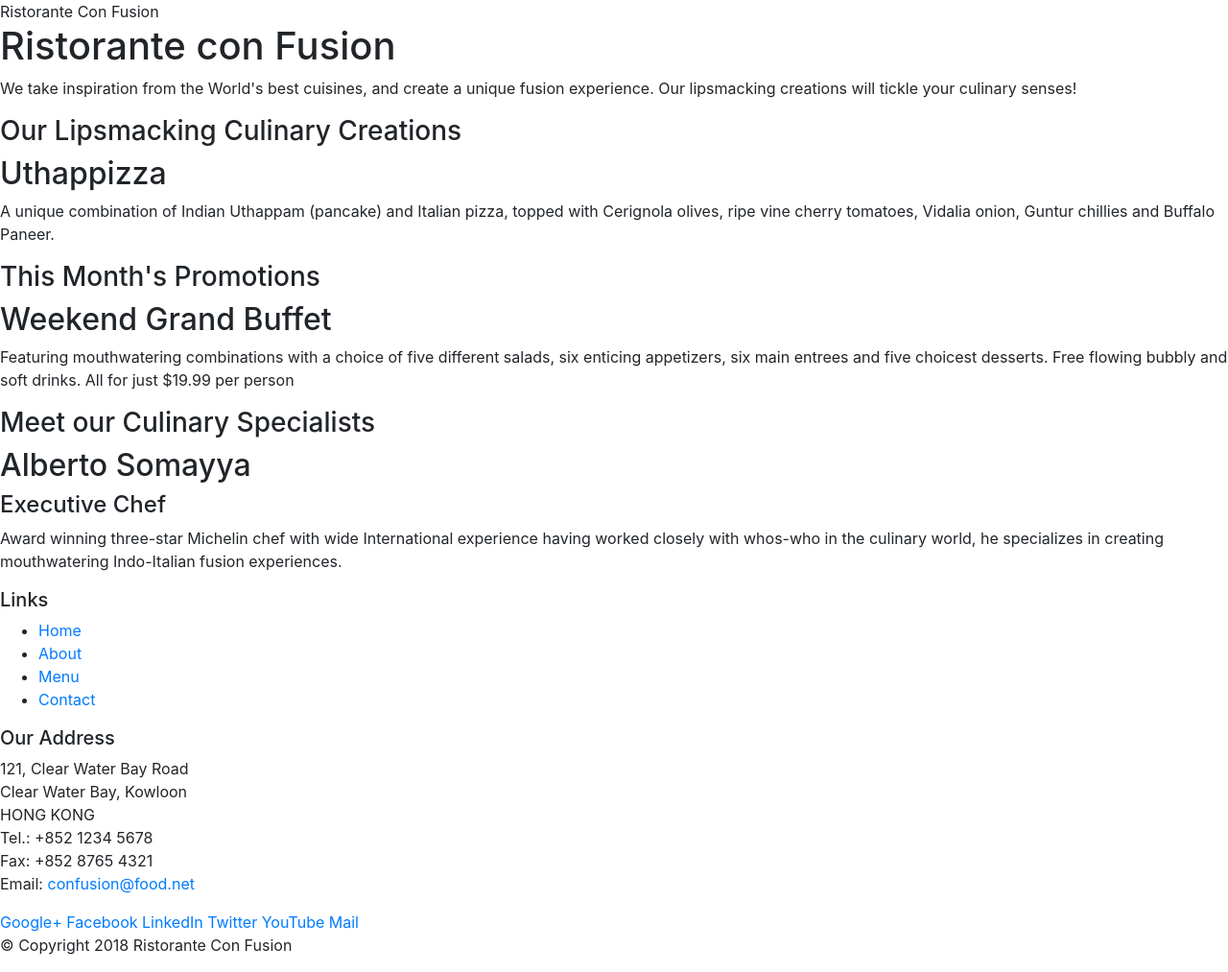
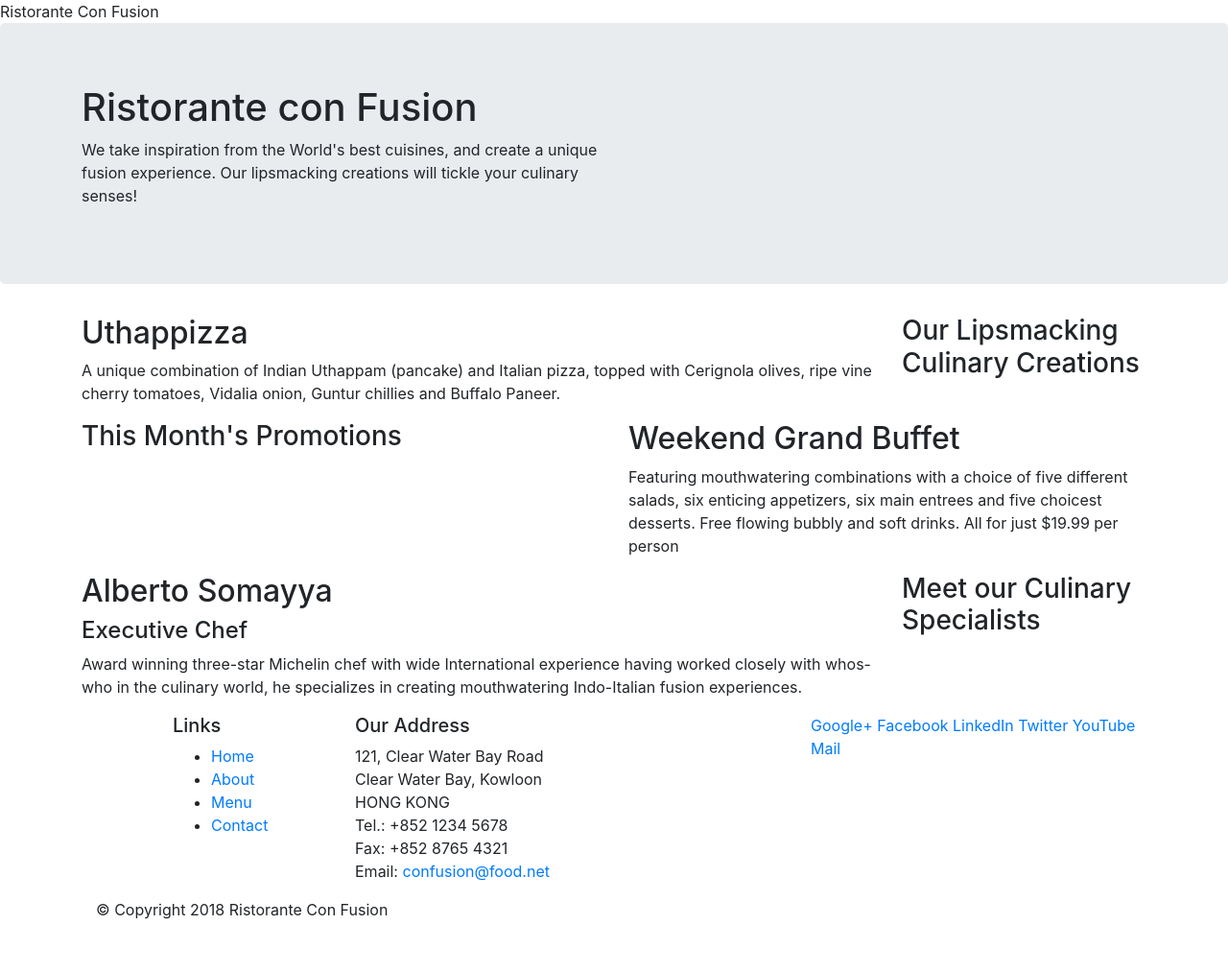
Before and after one commit to BeginnerAdi/courseraBootstrap, a website: page index.html in a window 1280 px wide. Shown: the whole page at 96% size. After the commit the page ends 976 px from the top, so only its background shows below. Drawn offline with nearby package versions, Linux system fonts and the light colour scheme.

Commit message:
Bootstrap Grid Part 1

```diff
--- a/index.html
+++ b/index.html
@@ -12,46 +12,46 @@
 
 <body>
 
-    <header>
-        <div>
-            <div>
-                <div>
+    <header class="jumbotron">
+        <div class="container">
+            <div class="row">
+                <div class="col-12 col-sm-6">
                     <h1>Ristorante con Fusion</h1>
                     <p>We take inspiration from the World's best cuisines, and create a unique fusion experience. Our lipsmacking creations will tickle your culinary senses!</p>
                 </div>
-                <div>
+                <div class="col-12 col-sm">
                 </div>
             </div>
         </div>
     </header>
 
-    <div>
-        <div>
-            <div>
+    <div class="container">
+        <div class="row">
+            <div class="col-12 col-sm-4 order-sm-last col-md-3">
                 <h3>Our Lipsmacking Culinary Creations</h3>
             </div>
-            <div>
+            <div class="col col-sm order-sm-first col-md">
                 <h2>Uthappizza</h2>
                 <p>A unique combination of Indian Uthappam (pancake) and Italian pizza, topped with Cerignola olives, ripe vine cherry tomatoes, Vidalia onion, Guntur chillies and Buffalo Paneer.</p>
             </div>
         </div>
 
 
-        <div>
-            <div>
+        <div class="row">
+            <div class="col-12 col-sm-4 col-md">
                 <h3>This Month's Promotions</h3>
             </div>
-            <div>
+            <div class="col col-sm col-md">
                 <h2>Weekend Grand Buffet</h2>
                 <p>Featuring mouthwatering combinations with a choice of five different salads, six enticing appetizers, six main entrees and five choicest desserts. Free flowing bubbly and soft drinks. All for just $19.99 per person </p>
             </div>
         </div>
 
-        <div>
-            <div>
+        <div class="row">
+            <div class="col-12 col-sm-4 order-sm-last col-md-3">
                 <h3>Meet our Culinary Specialists</h3>
             </div>
-            <div>
+            <div class="col col-sm oreder-sm-first col-md">
                 <h2>Alberto Somayya</h2>
                 <h4>Executive Chef</h4>
                 <p>Award winning three-star Michelin chef with wide International experience having worked closely with whos-who in the culinary world, he specializes in creating mouthwatering Indo-Italian fusion experiences. </p>
@@ -60,9 +60,9 @@
     </div>
 
     <footer>
-        <div>
-            <div>
-                <div>
+        <div class="container">
+            <div class="row">
+                <div class="col-4 offset-1 col-sm-2">
                     <h5>Links</h5>
                     <ul>
                         <li><a href="#">Home</a></li>
@@ -71,7 +71,7 @@
                         <li><a href="#">Contact</a></li>
                     </ul>
                 </div>
-                <div>
+                <div class="col-7 col-sm-5">
                     <h5>Our Address</h5>
                     <address>
 		              121, Clear Water Bay Road<br>
@@ -82,8 +82,8 @@
 		              Email: <a href="mailto:confusion@food.net">confusion@food.net</a>
 		           </address>
                 </div>
-                <div>
-                    <div>
+                <div class="col-12 col-sm-4">
+                    <div >
                         <a href="http://google.com/+">Google+</a>
                         <a href="http://www.facebook.com/profile.php?id=">Facebook</a>
                         <a href="http://www.linkedin.com/in/">LinkedIn</a>
@@ -93,7 +93,7 @@
                     </div>
                 </div>
            </div>
-           <div>
+           <div class="col-auto">
                 <div>
                     <p>© Copyright 2018 Ristorante Con Fusion</p>
                 </div>
```
